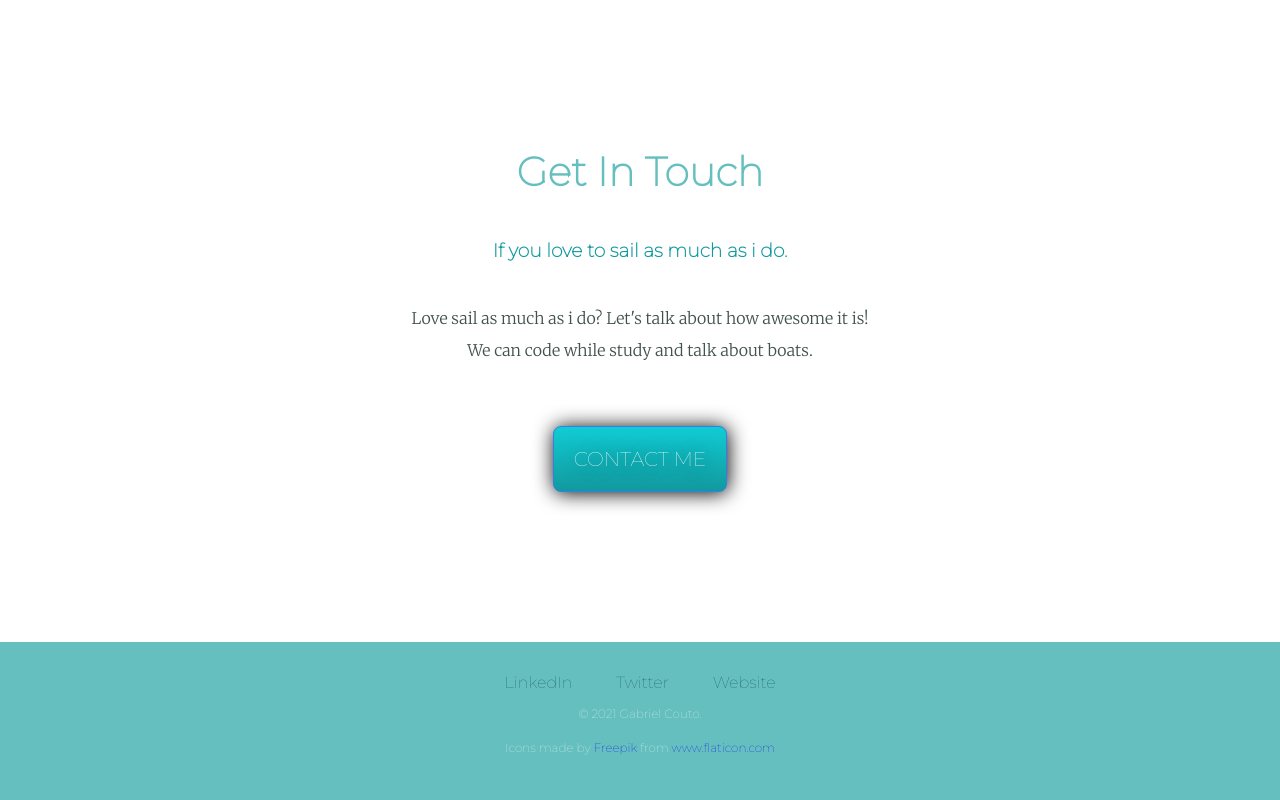
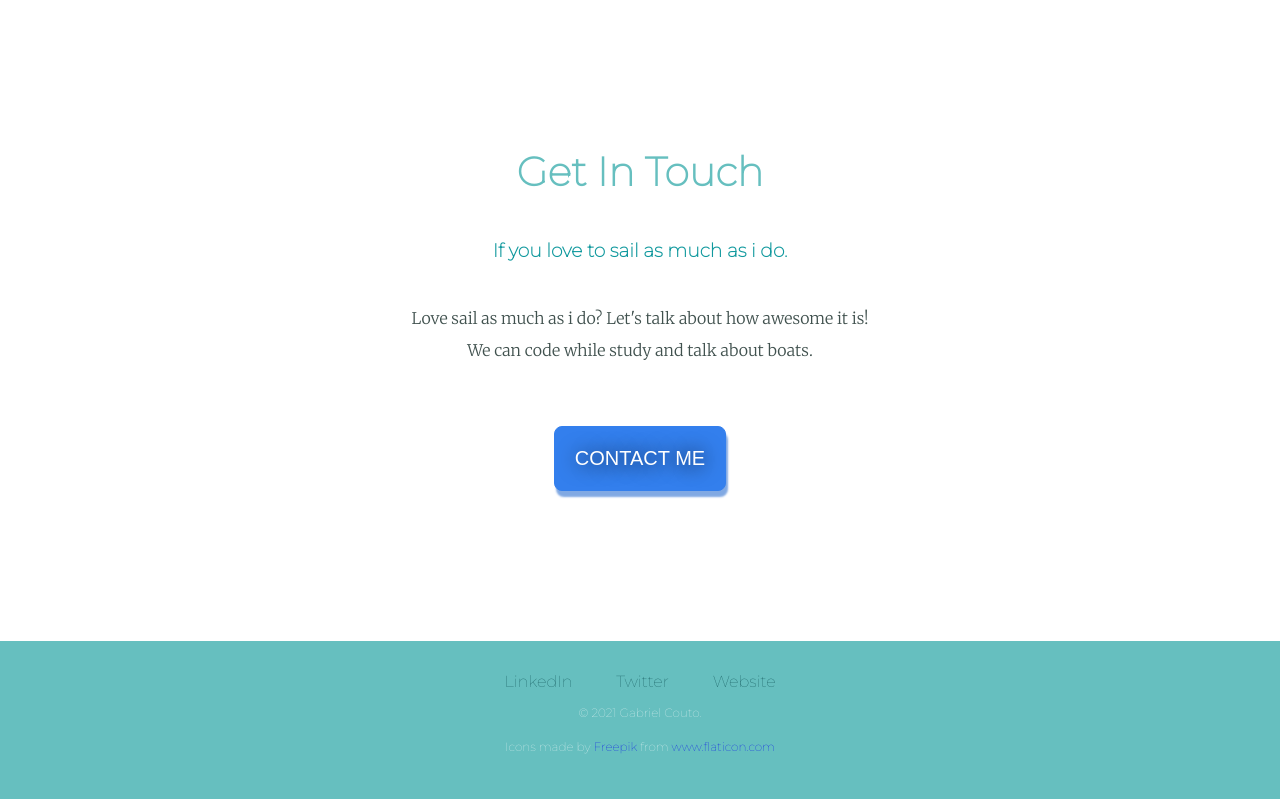
Before and after one commit to Gregorio-A330/My-Personal-Site, a plain HTML site: page index.html in a window 1280 px wide. Shown: the part 2257-3057 px from the top of the page. Drawn offline with Linux system fonts and the light colour scheme.

Commit message:
altered the button to flat styled

```diff
--- a/styles.css
+++ b/styles.css
@@ -129,23 +129,18 @@ a:hover{
 }
 
 .btn {
-    background: #11CCD4;
-    background-image: -webkit-linear-gradient(top, #11CCD4, #11999E);
-    background-image: -moz-linear-gradient(top, #11CCD4, #11999E);
-    background-image: -ms-linear-gradient(top, #11CCD4, #11999E);
-    background-image: -o-linear-gradient(top, #11CCD4, #11999E);
-    background-image: -webkit-gradient(to bottom, #11CCD4, #11999E);
     -webkit-border-radius: 8px;
     -moz-border-radius: 8px;
     border-radius: 8px;
     color: #FFFFFF;
-    font-family: 'Montserrat', sans-serif;
+    font-family: Arial;
     font-size: 20px;
     font-weight: 100;
     padding: 20px;
-    -webkit-box-shadow: 1px 1px 20px 0 #000000;
-    -moz-box-shadow: 1px 1px 20px 0 #000000;
-    box-shadow: 1px 1px 20px 0 #000000;
+    background-color: #337FED;
+    -webkit-box-shadow: 2px 6px 2px 0 #81A9E3;
+    -moz-box-shadow: 2px 6px 2px 0 #81A9E3;
+    box-shadow: 2px 6px 2px 0 #81A9E3;
     text-shadow: 1px 1px 20px #000000;
     border: solid #337FED 1px;
     text-decoration: none;
@@ -155,15 +150,14 @@ a:hover{
  }
 
  .btn:hover {
-    border: solid #337FED 1px;
-    background: #A7E1E3;
-    background-image: -webkit-linear-gradient(top, #A7E1E3, #3BAAAD);
-    background-image: -moz-linear-gradient(top, #A7E1E3, #3BAAAD);
-    background-image: -ms-linear-gradient(top, #A7E1E3, #3BAAAD);
-    background-image: -o-linear-gradient(top, #A7E1E3, #3BAAAD);
-    background-image: -webkit-gradient(to bottom, #A7E1E3, #3BAAAD);
+    background: #3D94F6;
+    border: solid #A7E1E3 1px;
     -webkit-border-radius: 8px;
     -moz-border-radius: 8px;
     border-radius: 8px;
     text-decoration: none;
  }
+
+ .btn:visited{
+     text-decoration: none;
+ }
```
